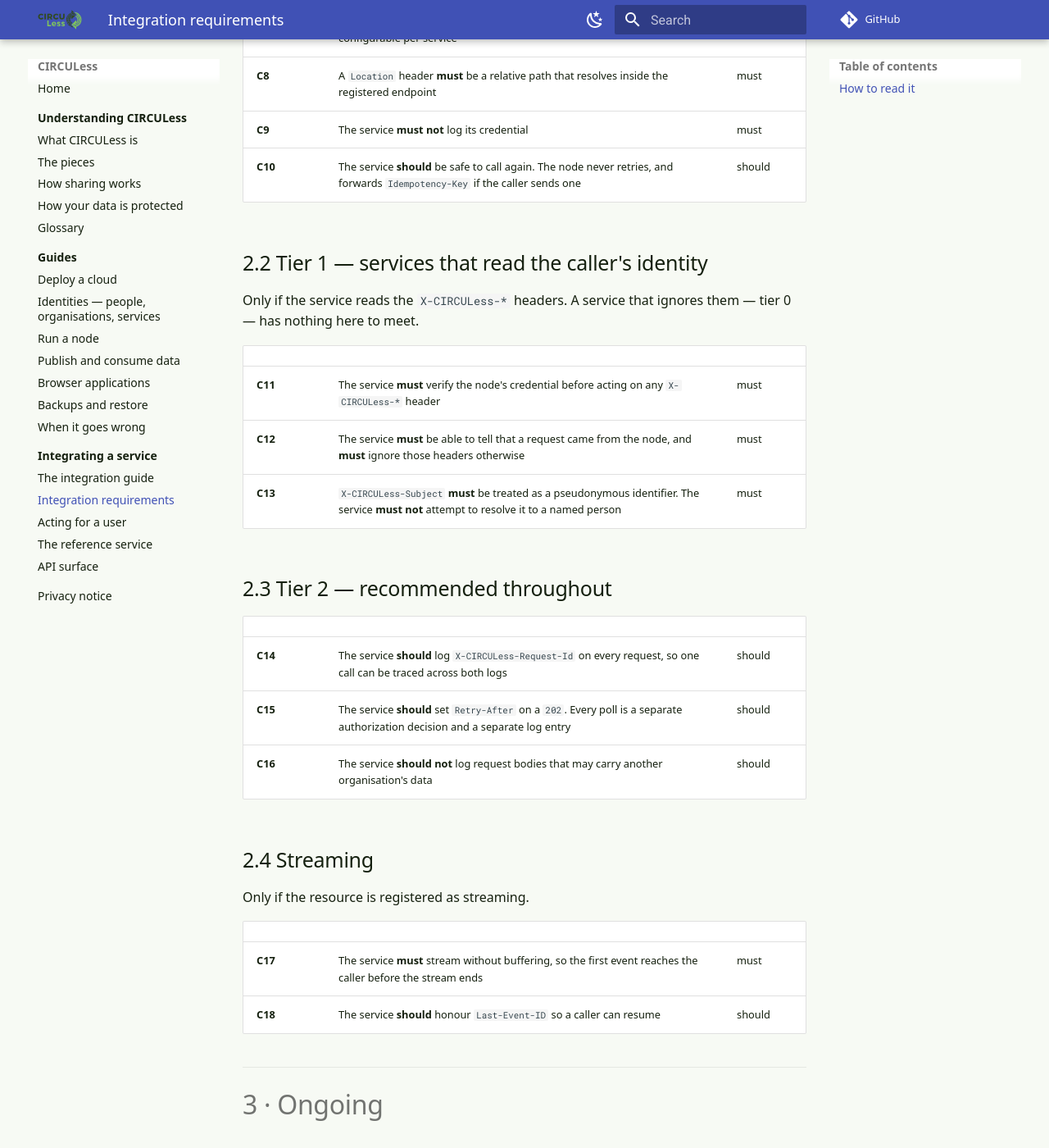
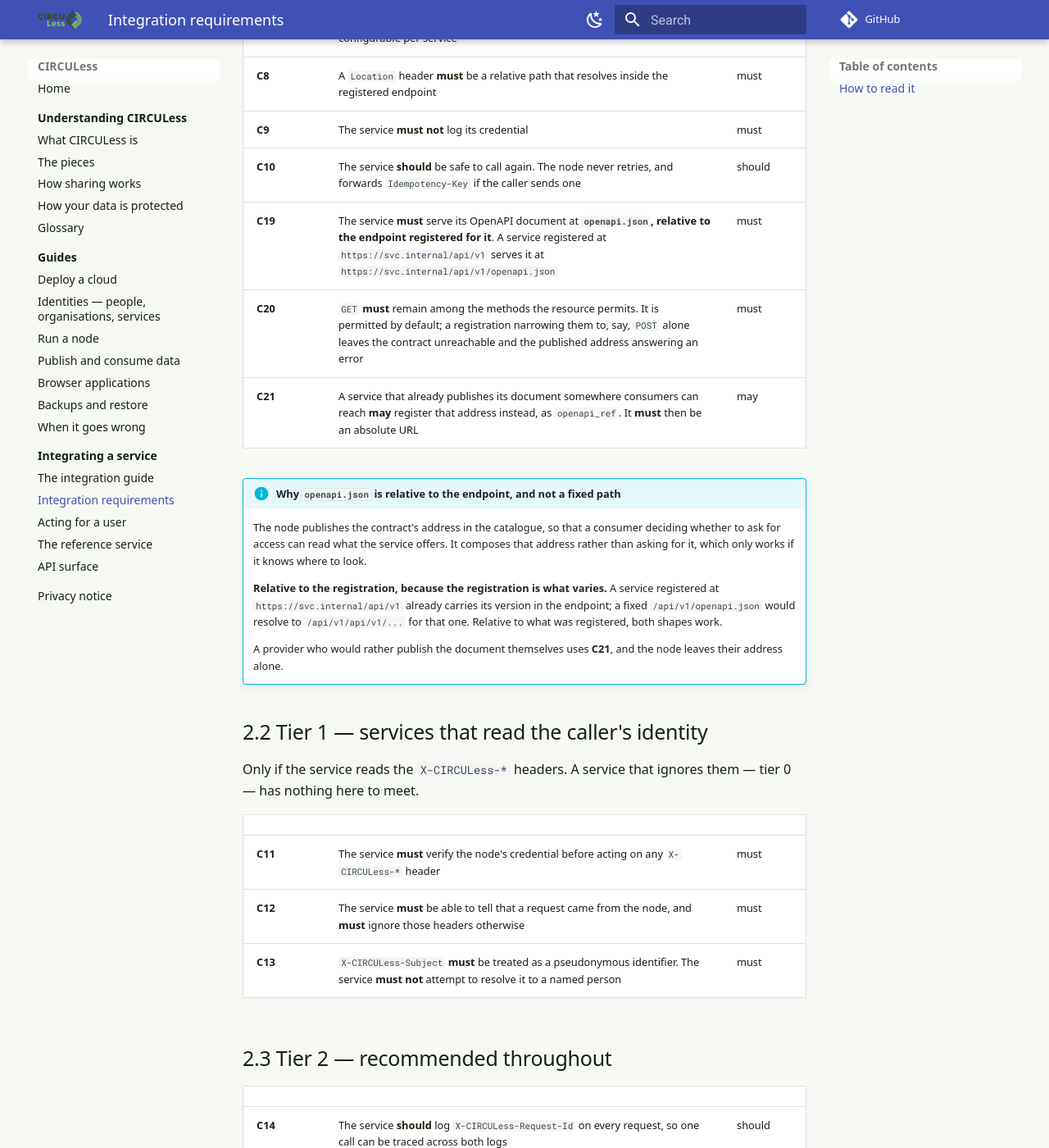
Before and after one commit to bAvenir/circuless-platform-beta, an MkDocs documentation site: the page built from docs/integrating-a-service/integration-requirements.md, in a window 1280 px wide and 1400 px high, scrolled down 3537 px. Shown: the whole window at 82% size. Built offline with MkDocs 1.6.1 and Material for MkDocs 9.7.7, drawn with Linux system fonts in a browser that asks for light colours; comment, search, counter and statistics services are not loaded; some of the changed text lies outside the part shown.

Commit message:
docs(integration): specify where a service serves its OpenAPI document
- add C19–C21: serve `openapi.json` relative to the registered endpoint, keep `GET` permitted, or register an absolute `openapi_ref`
- explain why the path is relative to the endpoint and not fixed
- note in the node summary that it publishes the contract address as `dcat:endpointDescription`
- mark integration-requirements.md as written, not fetched, in CLAUDE.md

```diff
--- a/docs/integrating-a-service/integration-requirements.md
+++ b/docs/integrating-a-service/integration-requirements.md
@@ -45,7 +45,7 @@ material and makes access decisions about other organisations' data.
 | | | |
 |---|---|---|
 | **P10** | The service **must** expose an HTTP API that the node can reach at a stable address | must |
-| **P11** | The service **must** have an OpenAPI 3 document that matches what actually runs | must |
+| **P11** | The service **must** have an OpenAPI 3 document that matches what actually runs. Where it has to be served is **C19** | must |
 | **P12** | The service **should** have a health endpoint and one consistent error format | should |
 | **P13** | The service image **should** be signed (Cosign), scanned (Trivy or Grype), and published with an SBOM (Syft) | should |
 | **P14** | Every address the service calls outside its host **should** be declared | should |
@@ -100,6 +100,22 @@ CIRCULess does not require any particular arrangement. All of these work:
 | **C8** | A `Location` header **must** be a relative path that resolves inside the registered endpoint | must |
 | **C9** | The service **must not** log its credential | must |
 | **C10** | The service **should** be safe to call again. The node never retries, and forwards `Idempotency-Key` if the caller sends one | should |
+| **C19** | The service **must** serve its OpenAPI document at **`openapi.json`, relative to the endpoint registered for it**. A service registered at `https://svc.internal/api/v1` serves it at `https://svc.internal/api/v1/openapi.json` | must |
+| **C20** | `GET` **must** remain among the methods the resource permits. It is permitted by default; a registration narrowing them to, say, `POST` alone leaves the contract unreachable and the published address answering an error | must |
+| **C21** | A service that already publishes its document somewhere consumers can reach **may** register that address instead, as `openapi_ref`. It **must** then be an absolute URL | may |
+
+!!! info "Why `openapi.json` is relative to the endpoint, and not a fixed path"
+    The node publishes the contract's address in the catalogue, so that a consumer
+    deciding whether to ask for access can read what the service offers. It composes
+    that address rather than asking for it, which only works if it knows where to look.
+
+    **Relative to the registration, because the registration is what varies.** A service
+    registered at `https://svc.internal/api/v1` already carries its version in the
+    endpoint; a fixed `/api/v1/openapi.json` would resolve to `/api/v1/api/v1/...` for
+    that one. Relative to what was registered, both shapes work.
+
+    A provider who would rather publish the document themselves uses **C21**, and the
+    node leaves their address alone.
 
 ## 2.2 Tier 1 — services that read the caller's identity
 
@@ -161,6 +177,7 @@ For completeness, because several requirements above are shaped by it:
 | **Adds** | The upstream credential, and `X-CIRCULess-Subject`, `-Org`, `-Resource`, `-Request-Id`, `-Actor` |
 | **Decides** | The agreement check, on every request, before the service is called at all |
 | **Records** | Who called, for which organisation, which resource, the decision and the bytes |
+| **Publishes** | The contract's address, in the catalogue entry, as `dcat:endpointDescription` — composed from the registered endpoint unless **C21** gave it one. Reading it is an ordinary call through the node, so it is decided and logged like any other |
 
 A caller cannot fake an identity header: inbound ones are removed before the service sees
 them. That protection applies to requests **through the node**.
```
Also changed, not shown: CLAUDE.md (+1 -1 lines).
